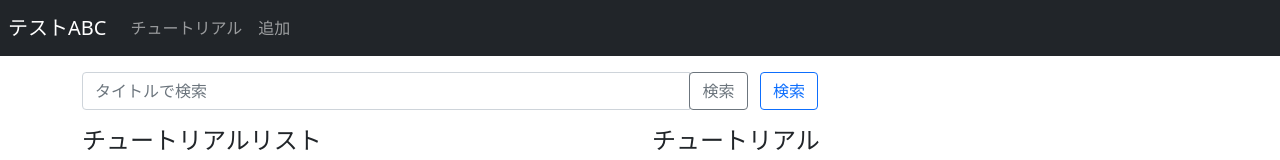
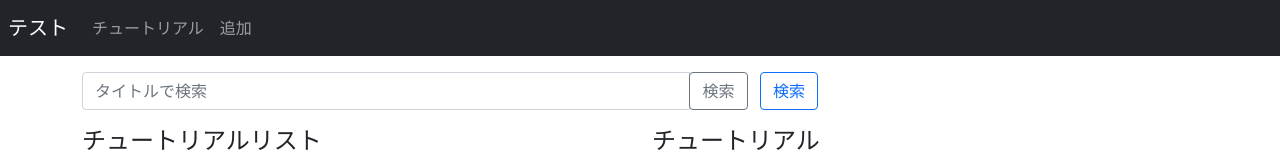
Before and after one commit to HAINguyenMinhD2/test-angular-github, an Angular app: page / in a window 1280 px wide. Shown: the top 160 px of the page. Built offline with nearby package versions, Linux system fonts and the light colour scheme; no server answers.

Commit message:
revert change

```diff
--- a/src/app/app.component.html
+++ b/src/app/app.component.html
@@ -1,6 +1,6 @@
 <div>
   <nav class="navbar navbar-expand navbar-dark bg-dark ps-2">
-    <a href="#" class="navbar-brand">テストABC</a>
+    <a href="#" class="navbar-brand">テスト</a>
     <div class="navbar-nav mr-auto">
       <li class="nav-item">
         <a routerLink="" class="nav-link">チュートリアル</a>
```
